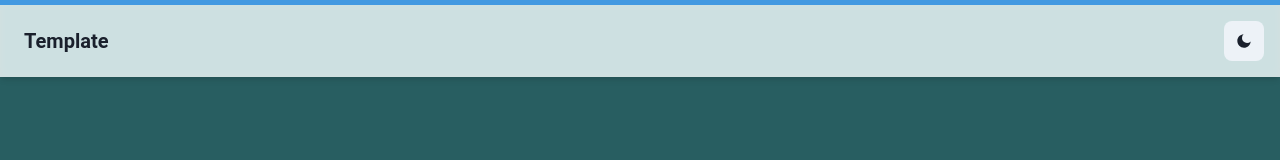
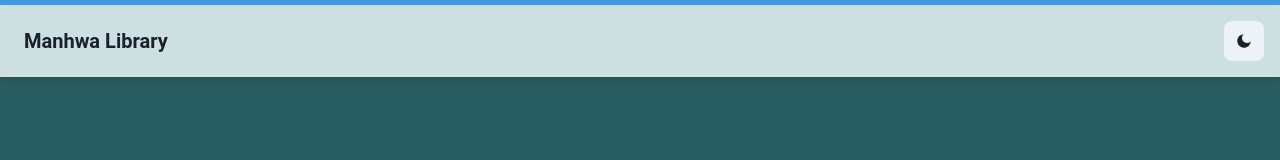
Before and after one commit to fa-animation/manhwa-library, a Next.js app: page / in a window 1280 px wide. Shown: the top 160 px of the page. Built offline with nearby package versions, Linux system fonts and the light colour scheme.

Commit message:
chore: rename

```diff
--- a/src/layout/header/index.tsx
+++ b/src/layout/header/index.tsx
@@ -43,7 +43,7 @@ export default function NavHero() {
           <VisuallyHidden>Logo</VisuallyHidden>
           <NextLink href={'/'}>
             <chakra.h1 fontSize="xl" fontWeight="medium" ml="2">
-              Template
+              Manhwa Library
             </chakra.h1>
           </NextLink>
         </Flex>
```
